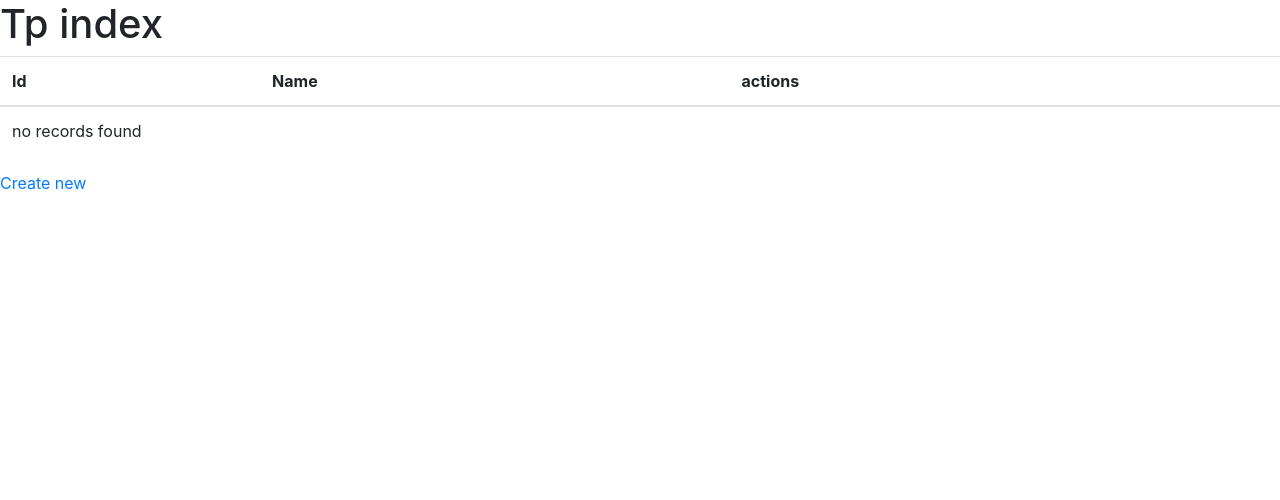
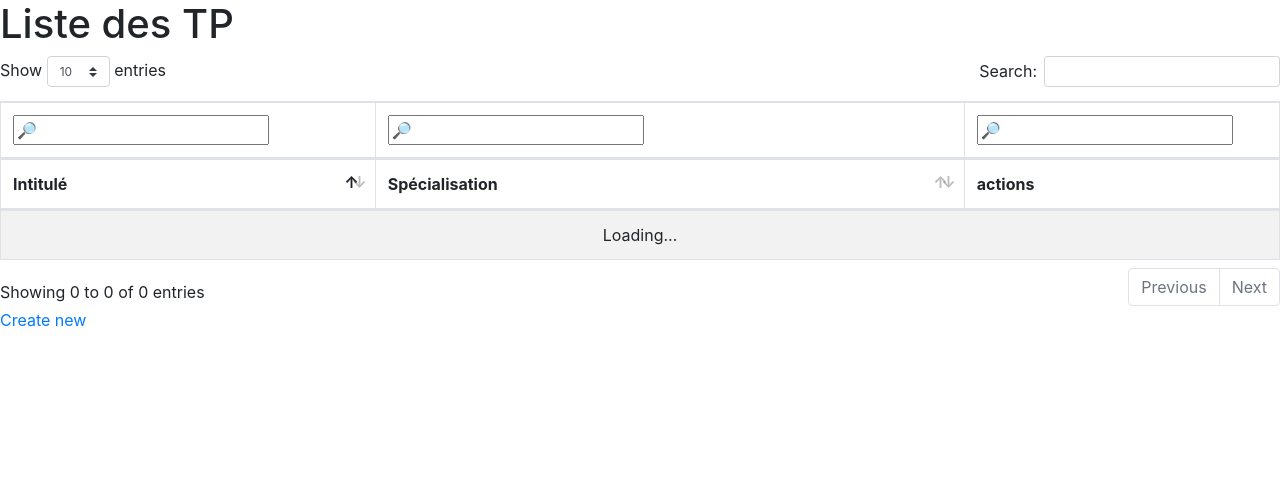
Before and after one commit to VincentSureau/outil_evaluation_eleves, a Symfony app: template templates/tp/index.html.twig in a window 1280 px wide. Shown: the part 193-693 px from the top of the page. Run offline with Twig, Linux system fonts and the light colour scheme; the template is opened without the code that fills it, so the values that code supplies are empty; some libraries are stand-ins or nearby versions.

Commit message:
added tp datatable list in tp index

```diff
--- /dev/null
+++ b/public/js/tpDatatable.js
@@ -0,0 +1,33 @@
+
+    $(document).ready( function () {
+        var table = $('#tps_list').DataTable({
+            ajax: {
+                url: listUrl,
+                dataSrc: ''
+            },
+            columns: [
+                { data:'name'},
+                { data:'specialisation.name'},
+                {
+                    data: 'id',
+                    sortable: false,
+                    render: function(data){
+                        return '<a href="/tp/'+ data +'">gérer</a>'
+                }}
+            ],
+        });
+
+        $('#filter td').each( function (i) {
+            var title = $('#students_list thead th').eq( $(this).index() ).text();
+            $(this).html( '<input type="text" placeholder="&#x1F50E; '+title+'" data-index="'+i+'" /><i class="fa fa-search" aria-hidden="true"></i>' );
+        } );
+
+
+        $( table.table().container() ).on( 'keyup', '#filter input', function () {
+            table
+                .column( $(this).data('index') )
+                .search( this.value )
+                .draw();
+        } );
+
+    } );
--- a/src/Entity/Tp.php
+++ b/src/Entity/Tp.php
@@ -20,6 +20,7 @@
      * @ORM\Column(type="integer")
      *
      * @Serializer\Expose()
+     * @Serializer\Groups({"tp"})
      */
     private $id;
 
@@ -27,6 +28,7 @@
      * @ORM\Column(type="string", length=255)
      *
      * @Serializer\Expose()
+     * @Serializer\Groups({"tp"})
      */
     private $name;
 
@@ -42,6 +44,9 @@
 
     /**
      * @ORM\ManyToOne(targetEntity="App\Entity\Specialisation", inversedBy="tps")
+     *
+     * @Serializer\Expose()
+     * @Serializer\Groups({"tp"})
      */
     private $specialisation;
 
--- a/templates/home/index.html.twig
+++ b/templates/home/index.html.twig
@@ -36,7 +36,7 @@
                 <h5 class="card-title">Ajouter des élèves</h5>
                 <p class="card-text">Importer une bordée d'élève d'un fichier excel</p>
                 <p class="card-text text-right">
-                    <a href="{{ path('student_index') }}" class="btn btn-lg btn-warning">Choisir</a>
+                    <a href="{{ path('students_add') }}" class="btn btn-lg btn-warning">Choisir</a>
                 </p>
             </div>
         </div>
@@ -46,7 +46,7 @@
                 <h5 class="card-title">Travaux Pratiques</h5>
                 <p class="card-text">Gérer / modifier les TPs</p>
                 <p class="card-text text-right">
-                    <a href="{{ path('bordee_index') }}" class="btn btn-lg btn-warning">Choisir</a>
+                    <a href="{{ path('tp_index') }}" class="btn btn-lg btn-warning">Choisir</a>
                 </p>
             </div>
         </div>
--- /dev/null
+++ b/templates/partials/__tplist.html.twig
@@ -0,0 +1,22 @@
+
+
+    <table id="tps_list" class="table table-striped table-bordered">
+        <thead>
+            <tr id="filter">
+                <td></td>
+                <td></td>
+                <td></td>
+
+            </tr>
+            <tr>
+                <th>Intitulé</th>
+                <th>Spécialisation</th>
+                <th>actions</th>
+            </tr>
+        </thead>
+        <tfoot>
+
+        </tfoot>
+        <tbody>
+        </tbody>
+    </table>
--- a/templates/student/index.html.twig
+++ b/templates/student/index.html.twig
@@ -1,6 +1,6 @@
 {% extends 'base.html.twig' %}
 
-{% block title %}Student index{% endblock %}
+{% block title %}Liste des élèves{% endblock %}
 
 {% block body %}
     <h1>Liste des élèves</h1>
--- a/templates/tp/index.html.twig
+++ b/templates/tp/index.html.twig
@@ -1,35 +1,19 @@
 {% extends 'base.html.twig' %}
 
-{% block title %}Tp index{% endblock %}
+{% block title %}Liste des TP{% endblock %}
 
 {% block body %}
-    <h1>Tp index</h1>
+    <h1>Liste des TP</h1>
 
-    <table class="table">
-        <thead>
-            <tr>
-                <th>Id</th>
-                <th>Name</th>
-                <th>actions</th>
-            </tr>
-        </thead>
-        <tbody>
-        {% for tp in tps %}
-            <tr>
-                <td>{{ tp.id }}</td>
-                <td>{{ tp.name }}</td>
-                <td>
-                    <a href="{{ path('tp_show', {'id': tp.id}) }}">show</a>
-                    <a href="{{ path('tp_edit', {'id': tp.id}) }}">edit</a>
-                </td>
-            </tr>
-        {% else %}
-            <tr>
-                <td colspan="3">no records found</td>
-            </tr>
-        {% endfor %}
-        </tbody>
-    </table>
+    {{ include('/partials/__tplist.html.twig') }}
 
     <a href="{{ path('tp_new') }}">Create new</a>
 {% endblock %}
+
+{% block javascripts %}
+
+    <script type="text/javascript">
+        var listUrl = '{{ path('tps_list')|escape('js') }}';
+    </script>
+    <script type="text/javascript" src="{{ asset("js/tpDatatable.js") }}"></script>
+{% endblock %}
```
Also changed, not shown: src/Controller/TpController.php (+15 -4 lines), src/Entity/Specialisation.php (+6 -1 lines).
